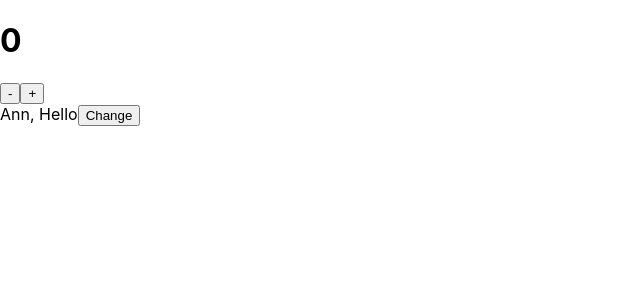
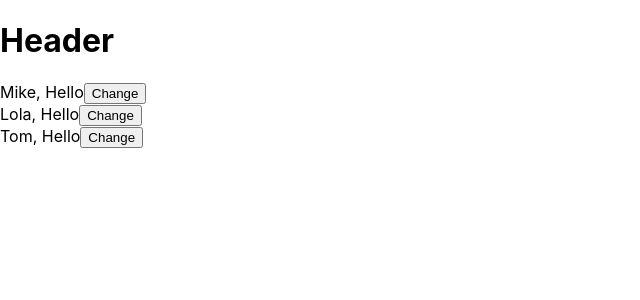
Before and after one commit to ElmiraDzhy/ReactIntro, a React (Create React App) app: page / in a window 1280 px wide. Shown: the top 300 px of the page, without its empty margins (0-640 px from the left). Built offline with nearby package versions, Linux system fonts and the light colour scheme; the HTML template or start-up script is replaced by a standard one.

Commit message:
Add practice props end setState

```diff
--- a/src/App.js
+++ b/src/App.js
@@ -1,12 +1,10 @@
-import Counter from './components/MyComponent';
-import Aloha from './components/Aloha';
+import Users from './components/Users';
 
 const App = (props) => {
 
   return (
     <>
-      <Counter/>
-      <Aloha name="Ann"/>
+      <Users/>
     </>
   );
 }
--- /dev/null
+++ b/src/components/Users/index.jsx
@@ -0,0 +1,63 @@
+import React, { Component } from 'react';
+import Aloha from '../Aloha';
+
+export default class Users extends Component {
+
+  constructor(props){
+    super(props);
+    this.state = {
+      users: [{
+      name: 'Mike',
+      age: 21,
+      id: 'Rw45kO',
+    },
+    {
+      name: 'Lola',
+      age: 11,
+      id: 'Pu98xV',
+
+    },
+    {
+      name: 'Tom',
+      age: 61,
+      id: 'It09lO',
+
+    },
+  ],
+
+  }
+
+  }
+
+
+
+  changeJohn = () => {
+    const arr = this.state.users.map( (u) => {
+      if(u.name === 'Tom'){
+        return {
+          name: 'John',
+          age: u.age,
+          id: u.id,
+        }
+      }
+      return u;
+
+    })
+    this.setState({
+      users: arr,
+    })
+  }
+
+
+
+  render() {
+    const {users} = this.state;
+
+    return (
+      <div>
+        <h1 onClick={this.changeJohn}>Header</h1>
+        {users.map((user) => <Aloha name={user.name} key={user.id}/>)}
+      </div>
+    )
+  }
+}
```
